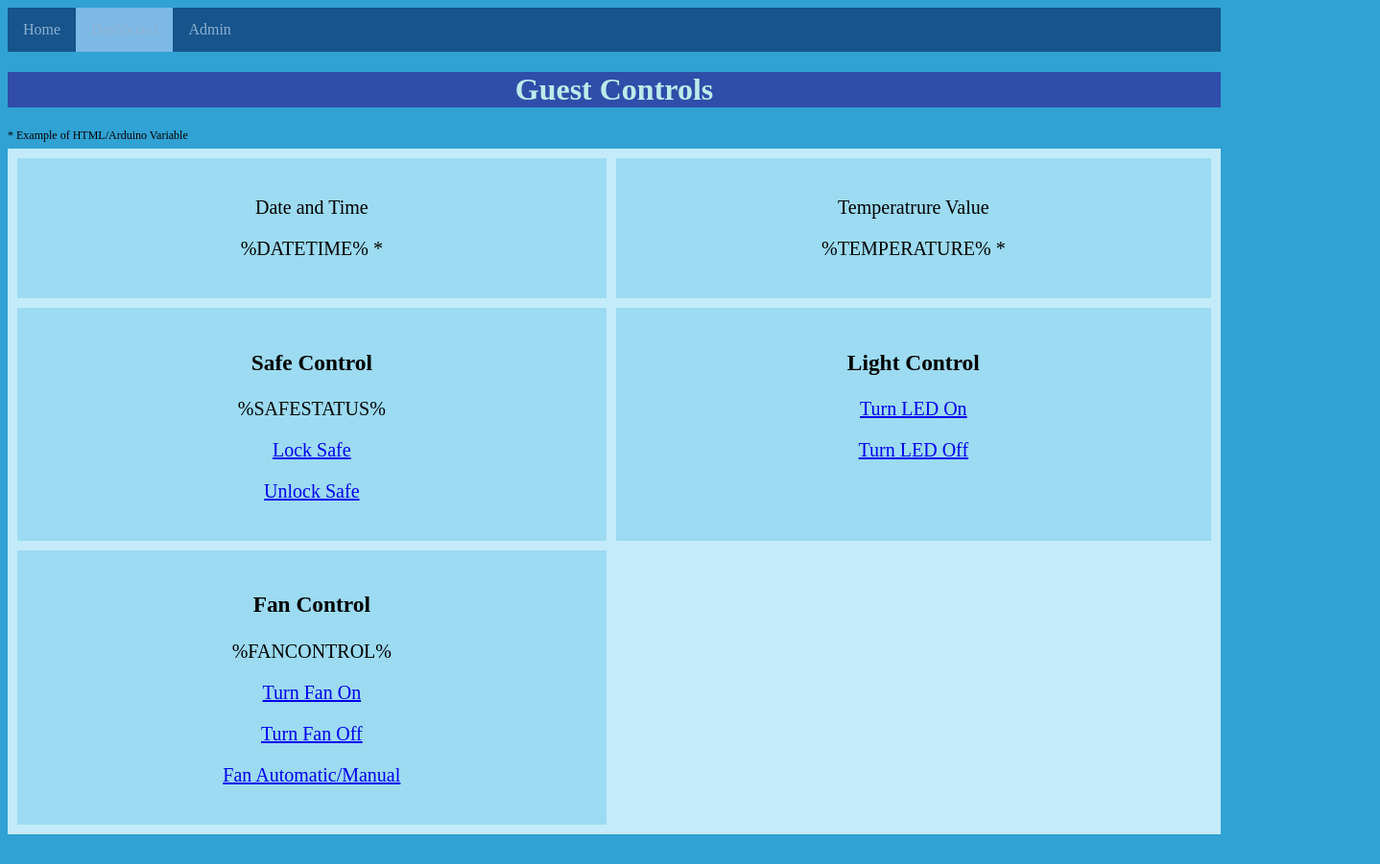
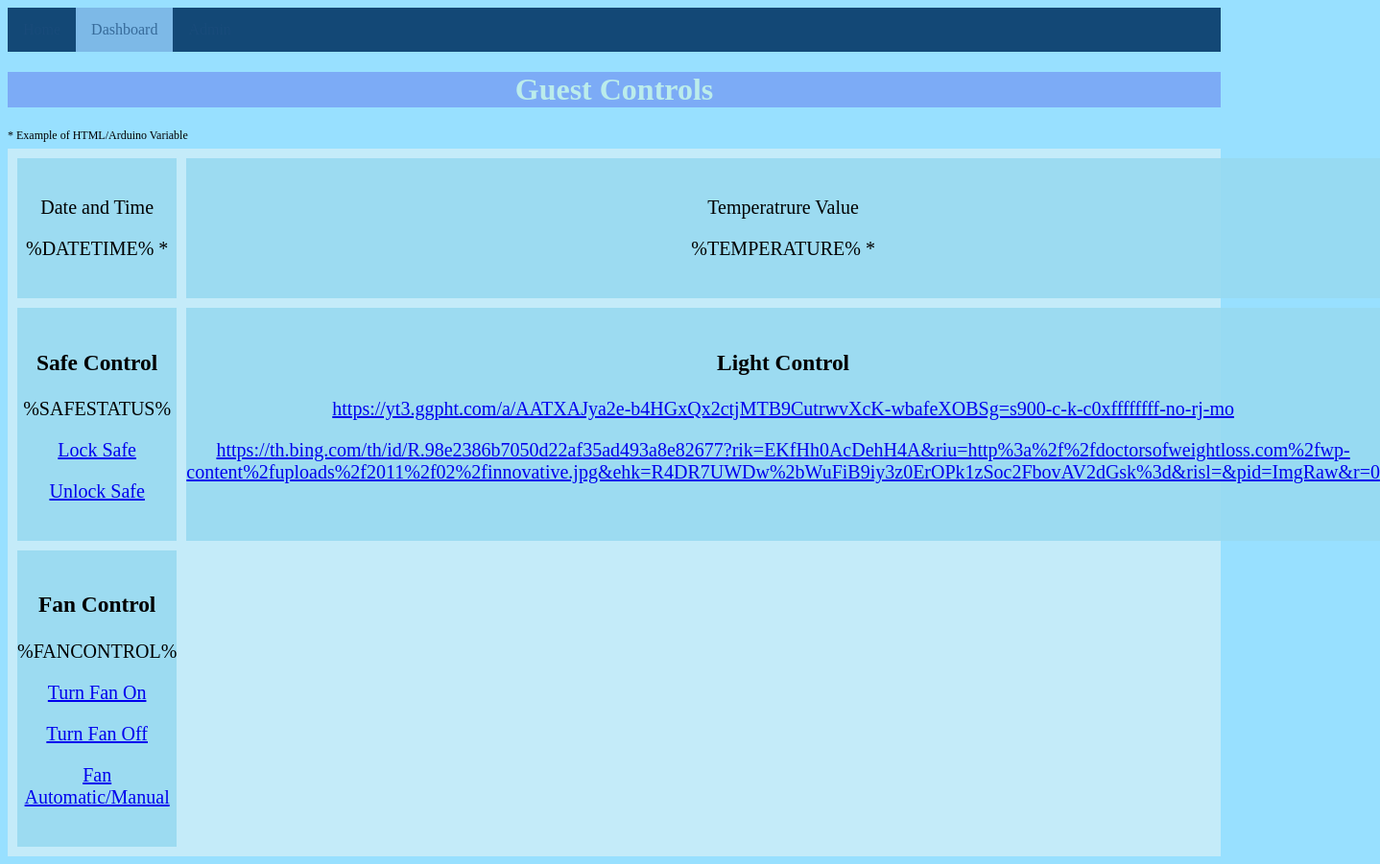
Before and after one commit to C-C-Burrows/remotemonitoringstation-C-C-Burrows, a plain HTML site: page RMS/data/dashboard.html in a window 1280 px wide. Shown: the whole page at 96% size, 1438 px wide, since content can reach past the window. Before the commit the page ends 878 px from the top, so only its background shows below. Drawn offline with Linux system fonts and the light colour scheme.

Commit message:
BETTER COLOR SCEEM
BETTER COLOR SCEEM

```diff
--- a/RMS/data/arduino.css
+++ b/RMS/data/arduino.css
@@ -23,12 +23,12 @@
 }
 
 body {
-    background-color: rgb(48, 162, 211);
+    background-color: rgba(131, 218, 255, 0.828);
     /*color: blue;*/
 }
 
 h1 {
-    background-color: rgb(47, 77, 169);
+    background-color: rgba(109, 142, 241, 0.636);
     color: rgb(187, 236, 235);
     text-align: center;
 }
@@ -40,7 +40,7 @@ ul {
     margin: 0;
     padding: 0;
     overflow: hidden;
-    background-color: rgb(22, 84, 139);
+    background-color: rgb(19, 72, 118);
 }
 
 li {
@@ -49,7 +49,7 @@ li {
 
 li a {
     display: block;
-    color: rgb(141, 176, 209);
+    color: rgba(26, 76, 123, 0.713);
     text-align: center;
     padding: 14px 16px;
     text-decoration: none;
--- a/RMS/data/dashboard.html
+++ b/RMS/data/dashboard.html
@@ -42,8 +42,8 @@
         </div>
         <div>
             <H3>Light Control</h3>
-            <p><a href="/LEDOn">Turn LED On</a></p>
-            <p><a href="/LEDOff">Turn LED Off</a></p>
+            <p><a href="/LEDOn">https://yt3.ggpht.com/a/AATXAJya2e-b4HGxQx2ctjMTB9CutrwvXcK-wbafeXOBSg=s900-c-k-c0xffffffff-no-rj-mo</a></p>
+            <p><a href="/LEDOff">https://th.bing.com/th/id/R.98e2386b7050d22af35ad493a8e82677?rik=EKfHh0AcDehH4A&riu=http%3a%2f%2fdoctorsofweightloss.com%2fwp-content%2fuploads%2f2011%2f02%2finnovative.jpg&ehk=R4DR7UWDw%2bWuFiB9iy3z0ErOPk1zSoc2FbovAV2dGsk%3d&risl=&pid=ImgRaw&r=0</a></p>
         </div>
         <div>
             <H3>Fan Control</h3>
```
Also changed, not shown: 1 other file.
